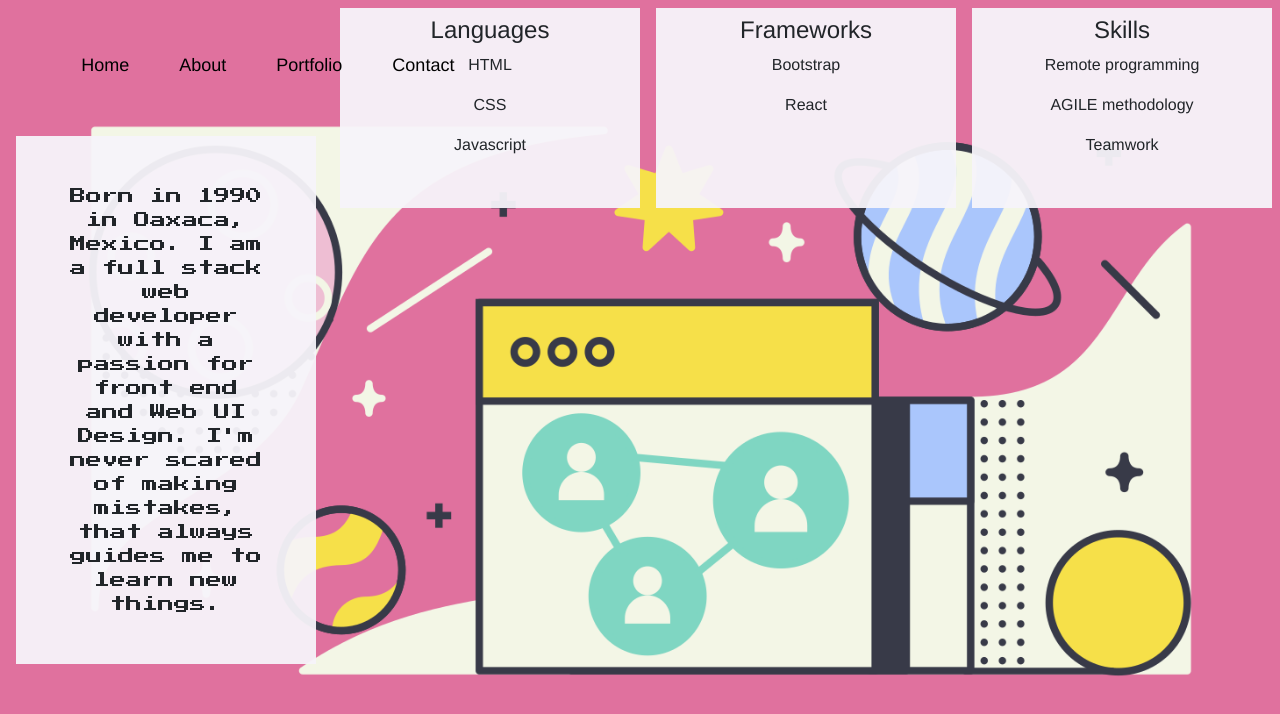
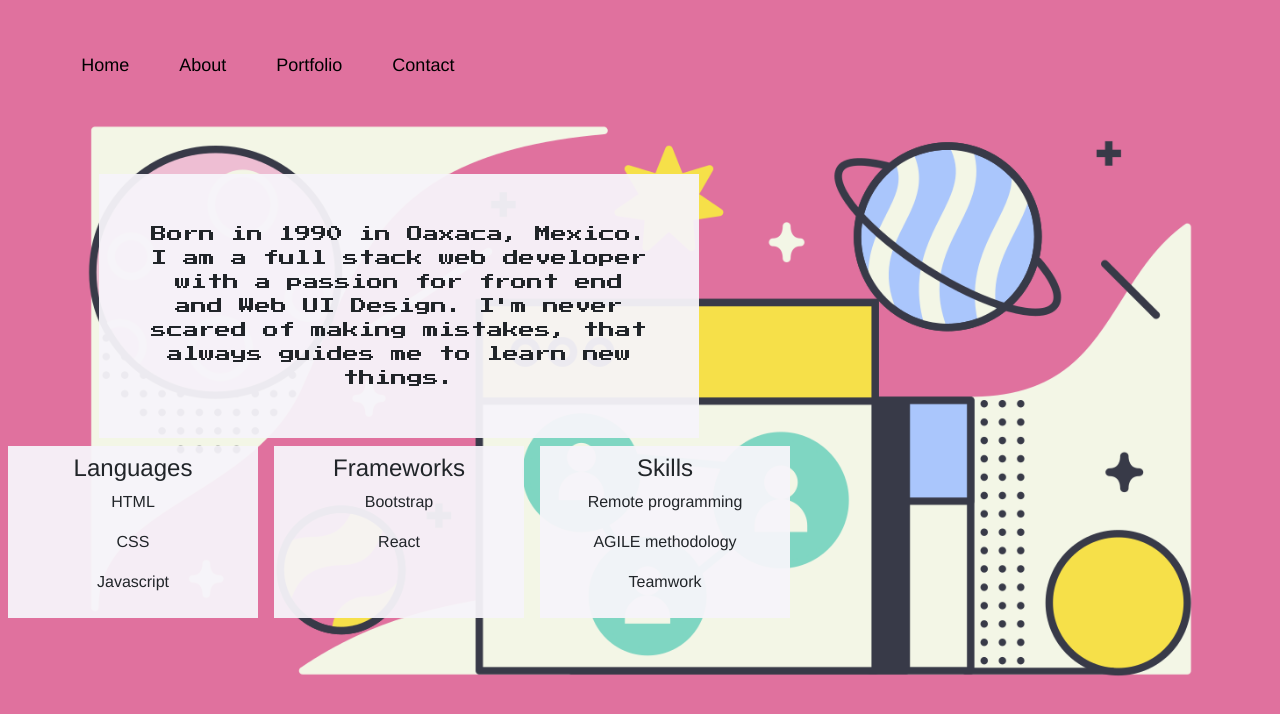
Before and after one commit to SunnySparks/portfolio-2, a React (Create React App) app: page /about in a window 1280 px wide. Shown: the top 714 px of the page. Built offline with nearby package versions, Linux system fonts and the light colour scheme; a web font is replaced by a local one.

Commit message:
Fix overflow issues in about page

```diff
--- a/src/components/About.js
+++ b/src/components/About.js
@@ -1,12 +1,15 @@
 import './about.css';
 
 const About = () => (
-  <div className="bg-img">
-    <div className="d-flex text-cont">
+  <div className="bg-img d-flex align-items-center">
+    <div className="d-flex flex-column text-cont">
+      <div className="flex-row">
         <div className="middle my-auto mx-auto text-center p-5 gamer-font">
           Born in 1990 in Oaxaca, Mexico. I am a full stack web developer with a passion for front end and Web UI Design. I'm never scared of making mistakes, that always guides me to learn new things.
         </div>
-      <div className="about-cont m-2 p-2 text-center">
+      </div>
+      <div className="d-flex flex-row">
+        <div className="about-cont m-2 p-2">
           <h4>Languages</h4>
           <ul className="text-center pl-0">
             <li>
@@ -47,6 +50,7 @@ const About = () => (
         </div>
       </div>
     </div>
+  </div>
 );
 
 export default About;
--- a/src/components/about.css
+++ b/src/components/about.css
@@ -1,4 +1,8 @@
 @import url('https://fonts.googleapis.com/css2?family=Press+Start+2P&display=swap');
+
+body {
+  overflow-x: hidden;
+}
 
 .gamer-font {
   font-family: 'Press Start 2P', cursive;
@@ -9,7 +13,7 @@ ul {
 }
 
 .bg-img {
-  height: 100vh;
+  min-height: 100vh;
   background-image: url('./bg2.png');
   background-position: center;
   background-size: cover;
@@ -17,16 +21,16 @@ ul {
 }
 
 .text-cont {
-  min-height: 100vh;
+  max-height: 100vh;
 }
 
 .middle {
-  max-width: 300px;
+  width: 600px;
   background: rgba(247, 245, 250, 0.947);
 }
 
 .about-cont {
   max-height: 200px;
-  width: 300px;
+  width: 250px;
   background: rgba(247, 245, 250, 0.947);
 }
```
Lines whose indentation alone changed are shown as unchanged.
